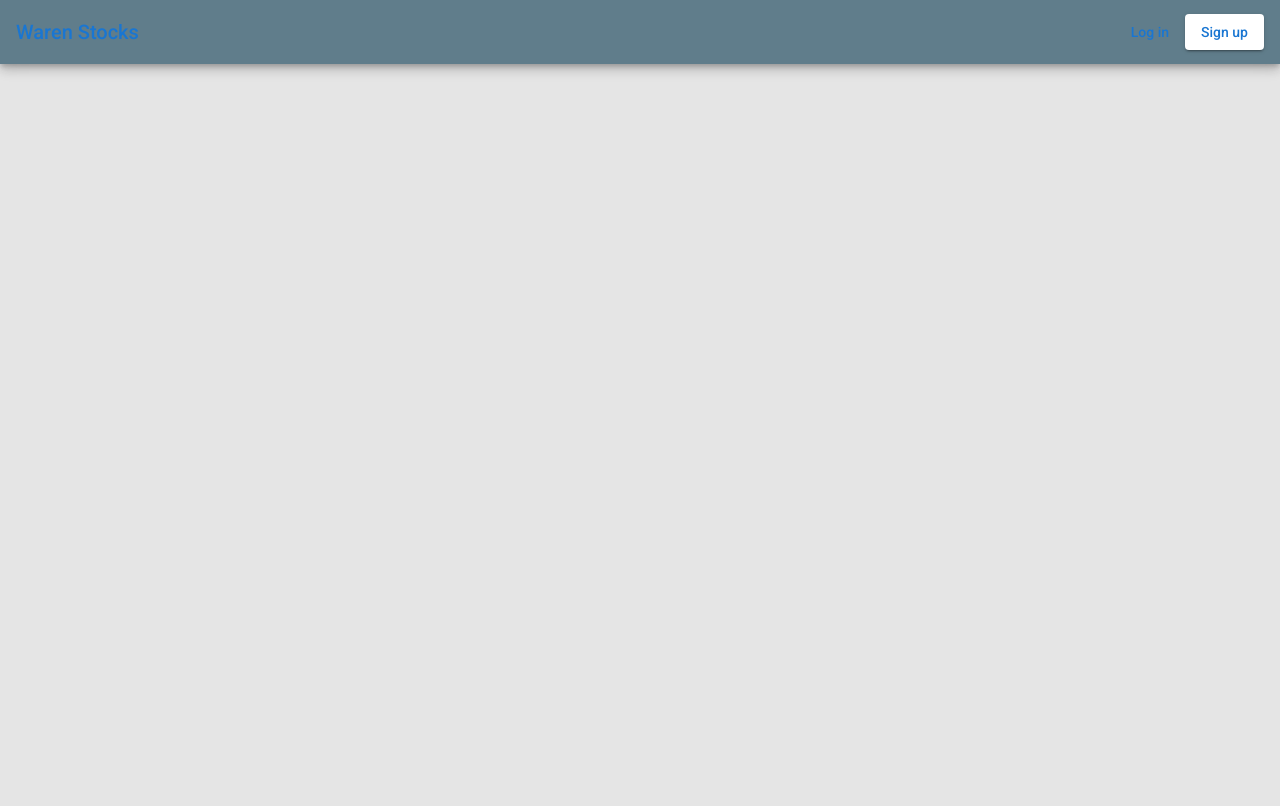
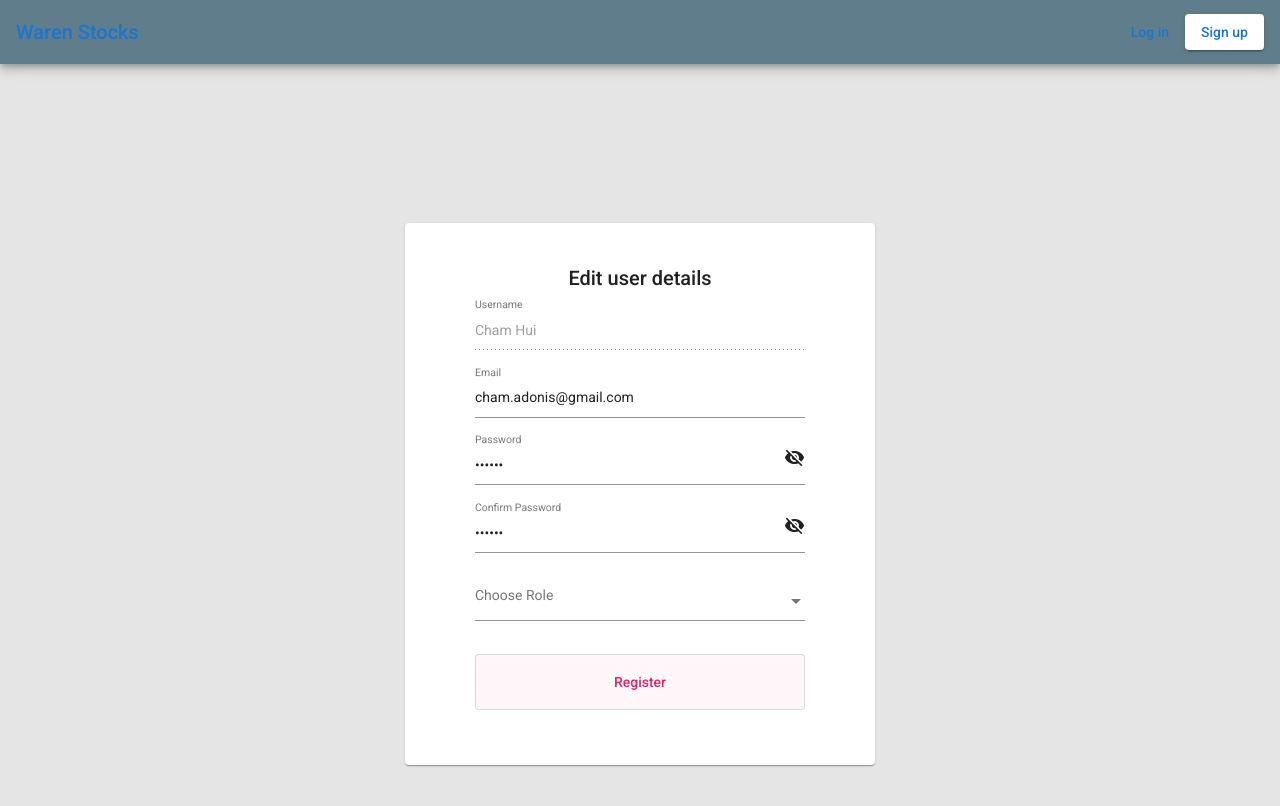
Before and after one commit to hakhan88/Stocks-Trading-Portal, an Angular app: page /editUser in a window 1280 px wide. Before the commit this address led to /. Shown: the top 806 px of the page. Built offline with nearby package versions, Linux system fonts and the light colour scheme.

Commit message:
edit details page for admin

```diff
--- a/src/app/app.module.ts
+++ b/src/app/app.module.ts
@@ -10,12 +10,14 @@ import { RegisterComponent } from './components/register/register.component';
 import { AngularMaterialModule } from './angular-material.module';
 import { FlexLayoutModule, FlexModule } from '@angular/flex-layout';
 import { FormsModule, ReactiveFormsModule } from '@angular/forms';
+import { EditUserComponent } from './components/editUser/editUser.component';
 
 @NgModule({
     declarations: [
         AppComponent,
         SigninComponent,
-        RegisterComponent
+        RegisterComponent,
+        EditUserComponent
     ],
     imports: [
         BrowserModule,
--- /dev/null
+++ b/src/app/components/editUser/editUser.component.html
@@ -0,0 +1,38 @@
+<div class="main-wrapper" fxLayout="row" fxLayoutAlign="center center">
+    <mat-card class="box">
+        <mat-card-header>
+            <mat-card-title>Edit user details</mat-card-title>
+        </mat-card-header>
+        <form class="example-form">
+            <mat-card-content>
+                <mat-form-field class="example-full-width">
+                    <input matInput placeholder="Username" disabled value="Cham Hui">
+                </mat-form-field>
+
+                <mat-form-field class="example-full-width">
+                    <input matInput placeholder="Email" value="cham.adonis@gmail.com">
+                </mat-form-field>
+
+                <mat-form-field class="example-full-width">
+                    <input matInput placeholder="Password" [type]="hide ? 'password' : 'text'" value="Google">
+                    <mat-icon matSuffix (click)="hide = !hide">{{hide ? 'visibility_off' : 'visibility'}}</mat-icon>
+                </mat-form-field>
+
+                <mat-form-field class="example-full-width">
+                    <input matInput placeholder="Confirm Password" [type]="hide2 ? 'password' : 'text'" value="Google">
+                    <mat-icon matSuffix (click)="hide2 = !hide2">{{hide2 ? 'visibility_off' : 'visibility'}}</mat-icon>
+
+                </mat-form-field>
+
+                <mat-form-field class="example-full-width">
+                    <mat-label>Choose Role</mat-label>
+                    <mat-select>
+                        <mat-option [value]="user" *ngFor="let user of User">{{user}}
+                        </mat-option>
+                    </mat-select>
+                </mat-form-field>
+            </mat-card-content>
+            <button mat-stroked-button color="accent" class="btn-block">Register</button>
+        </form>
+    </mat-card>
+</div>
--- /dev/null
+++ b/src/app/components/editUser/editUser.component.ts
@@ -0,0 +1,15 @@
+import { Component, OnInit } from '@angular/core';
+
+@Component({
+    selector: 'app-edit-user',
+    templateUrl: './editUser.component.html',
+    styleUrls: ['./editUser.component.scss']
+})
+
+export class EditUserComponent implements OnInit {
+    User: any = ['Super Admin', 'Admin', 'Guest'];
+    hide = true;
+    hide2 = true;
+    constructor() { }
+    ngOnInit(): void { }
+}
--- a/src/app/components/register/register.component.html
+++ b/src/app/components/register/register.component.html
@@ -21,11 +21,14 @@
                     </mat-form-field>
 
                     <mat-form-field class="example-full-width">
-                        <input matInput placeholder="Password">
+                        <input matInput placeholder="Password" [type]="hide ? 'password' : 'text'">
+                        <mat-icon matSuffix (click)="hide = !hide">{{hide ? 'visibility_off' : 'visibility'}}</mat-icon>
                     </mat-form-field>
 
                     <mat-form-field class="example-full-width">
-                        <input matInput placeholder="Confirm Password">
+                        <input matInput placeholder="Confirm Password" [type]="hide2 ? 'password' : 'text'">
+                        <mat-icon matSuffix (click)="hide2 = !hide2">{{hide2 ? 'visibility_off' : 'visibility'}}
+                        </mat-icon>
                     </mat-form-field>
 
                     <!-- <mat-form-field class="example-full-width">
--- a/src/app/components/register/register.component.ts
+++ b/src/app/components/register/register.component.ts
@@ -8,6 +8,8 @@ import { Component, OnInit } from '@angular/core';
 
 export class RegisterComponent implements OnInit {
     User: any = ['Super Admin', 'Author', 'Reader'];
+    hide = true;
+    hide2 = true;
     constructor() { }
     ngOnInit(): void { }
 }
```
Also changed, not shown: src/app/app-routing.module.ts (+6 -1 lines), src/app/components/editUser/editUser.component.scss (added), 2 other files (tests, documents, lock files or other folders).
